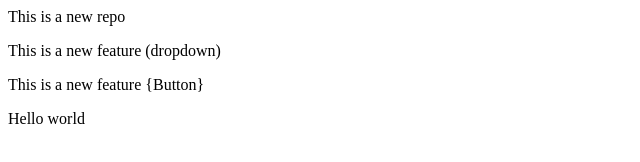
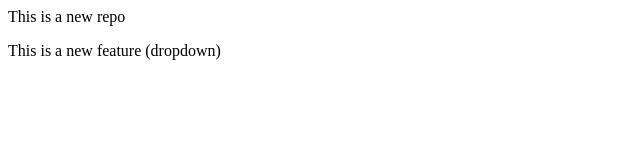
Before and after one commit to YohanGowdaD/localrepo, a plain HTML site: page index.html in a window 1280 px wide. Shown: the whole page, without its empty margins (0-640 px from the left). Drawn offline with Linux system fonts and the light colour scheme.

Commit message:
Remove hello world

```diff
--- a/index.html
+++ b/index.html
@@ -1,4 +1,2 @@
 <p>This is a new repo</p>
 <p>This is a new feature (dropdown)</p>
-<p>This is a new feature {Button}</p>
-<p>Hello world</p>
```
